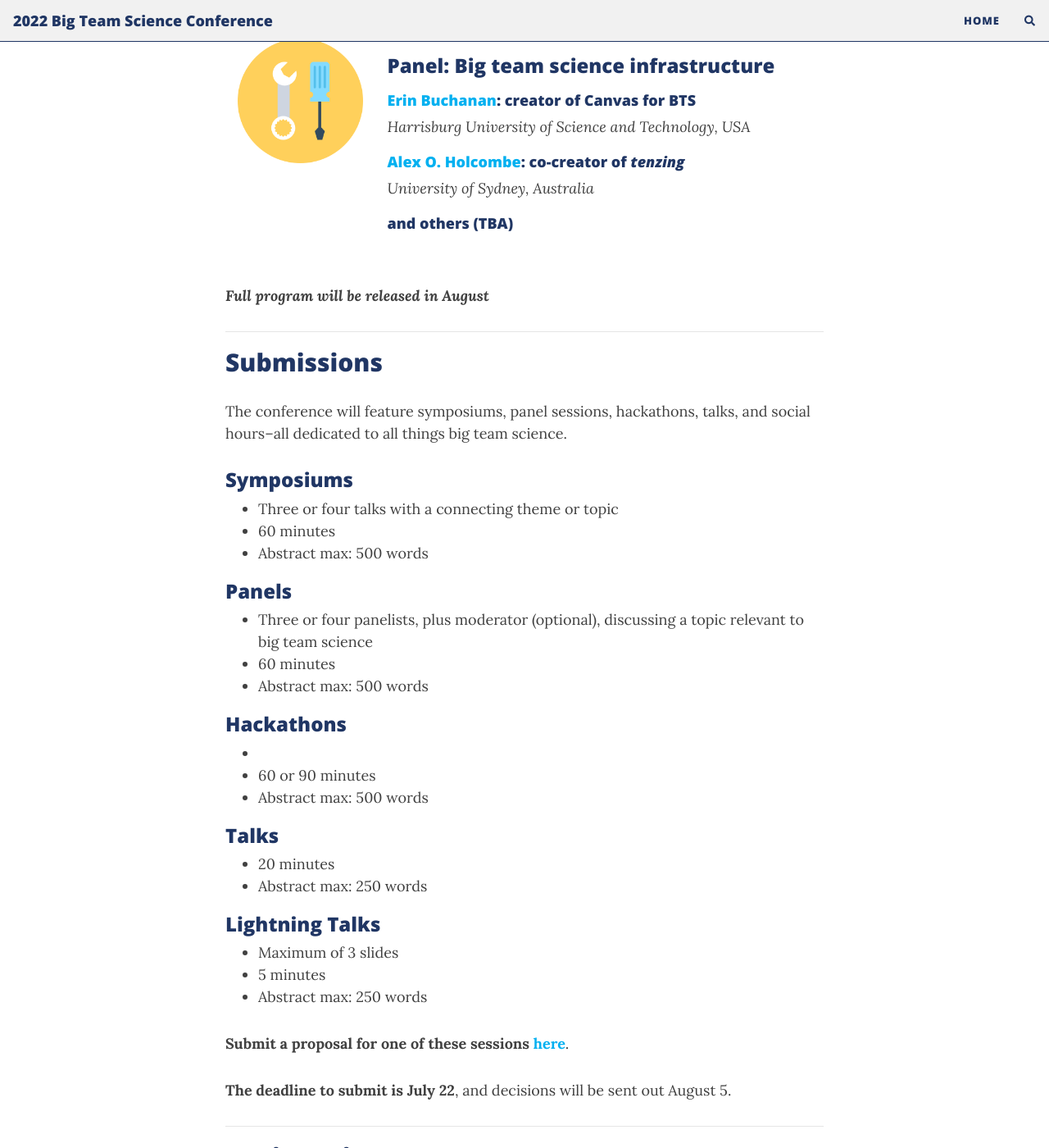
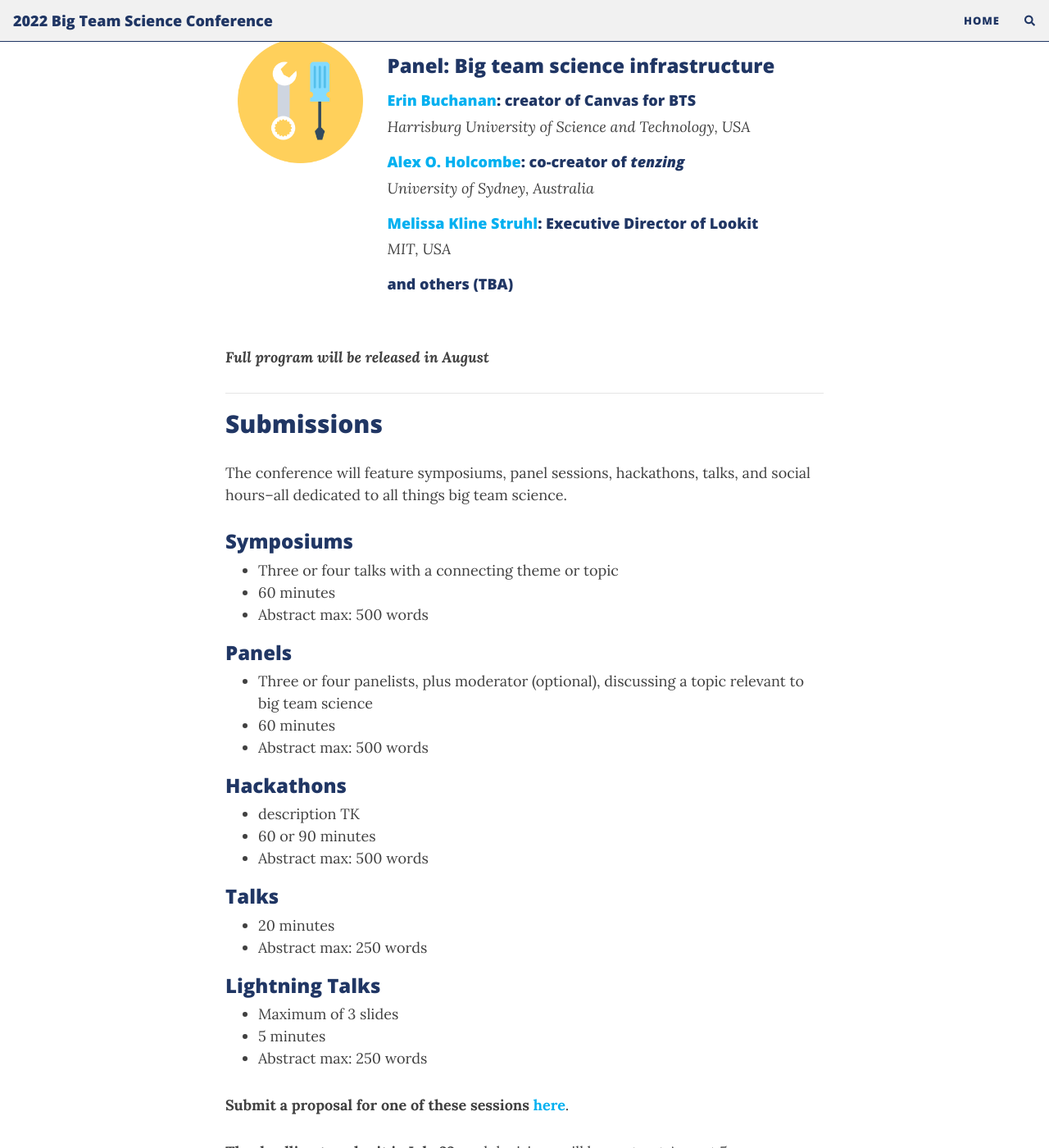
Before and after one commit to bigteamscienceconference/bigteamscienceconference.github.io, a Jekyll site: the page built from index.md, in a window 1280 px wide and 1400 px high, scrolled down 1793 px. Shown: the whole window at 82% size. Built offline with Jekyll 4.4.1, drawn with Linux system fonts in a browser that asks for light colours; nearby versions of some CDN libraries; comment, search, counter and statistics services are not loaded.

Commit message:
add melissa to panel

```diff
--- a/index.md
+++ b/index.md
@@ -94,6 +94,8 @@ The goal of this two-day virtual conference is to bring together a multidiscipli
         <i>Harrisburg University of Science and Technology, USA</i>
         <h4><a href="https://www.sydney.edu.au/science/about/our-people/academic-staff/alex-holcombe.html">Alex O. Holcombe</a>: co-creator of <i>tenzing</i></h4>
         <i>University of Sydney, Australia</i>
+        <h4><a href="">Melissa Kline Struhl</a>: Executive Director of Lookit</h4>
+        <i>MIT, USA</i>
         <h4>and others (TBA)</h4>
       </div>
     </div>
@@ -124,7 +126,7 @@ The conference will feature symposiums, panel sessions, hackathons, talks, and s
 * Abstract max: 500 words
 
 ### Hackathons
-*
+* description TK
 * 60 or 90 minutes
 * Abstract max: 500 words
 
```
